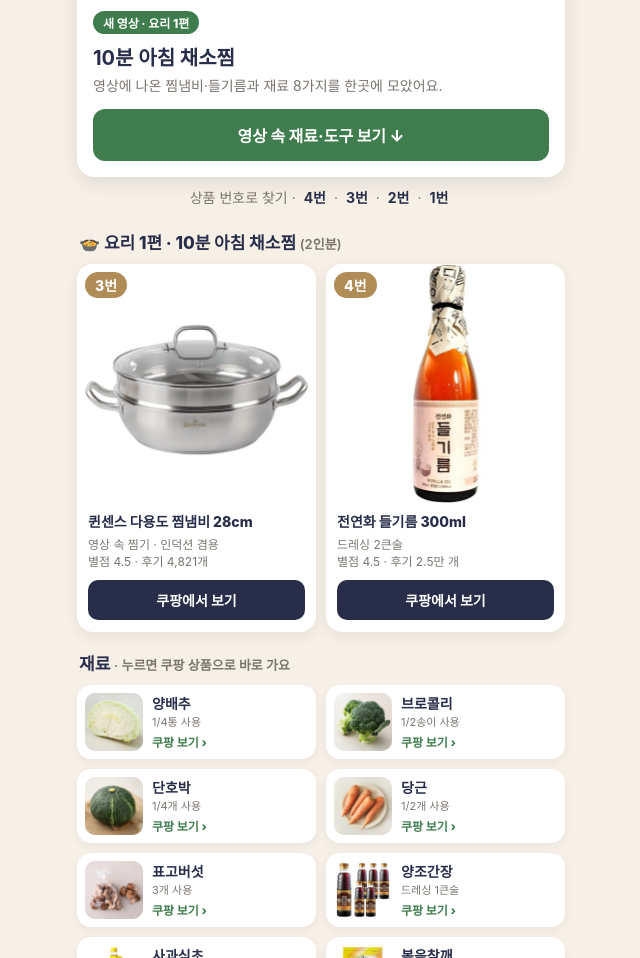
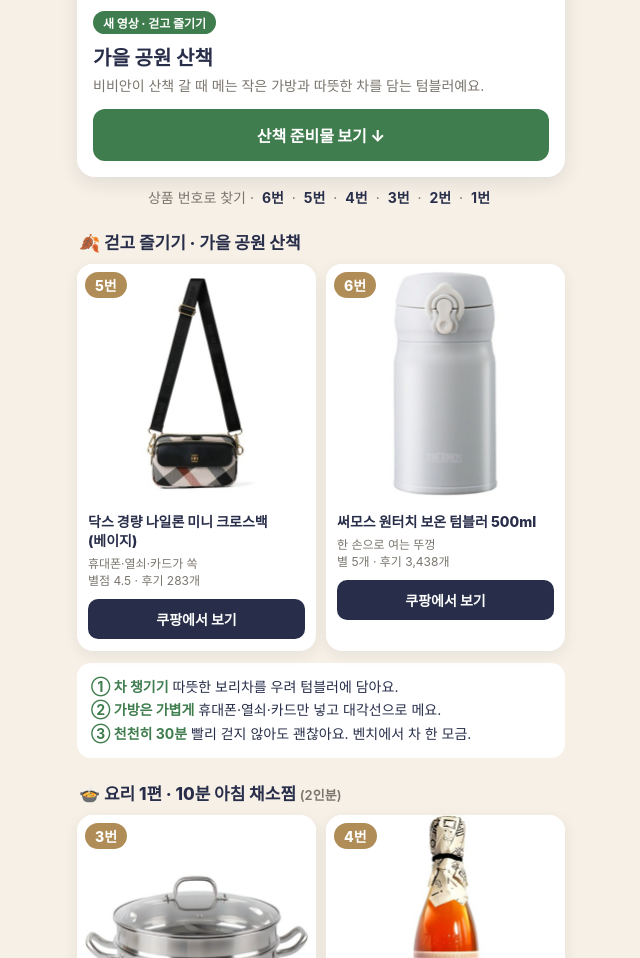
Before and after one commit to Jay7810/vivian-realprice, a plain HTML site: page index.html in a window 1280 px wide. Shown: the part 669-1627 px from the top of the page, without its empty margins (319-959 px from the left). Drawn offline with Linux system fonts and the light colour scheme.

Commit message:
걷고 즐기기 1편: 가을 공원 산책 (5번 닥스 크로스백, 6번 써모스 텀블러)
Co-Authored-By: Claude Opus 5.5 <noreply@anthropic.com>

```diff
--- a/index.html
+++ b/index.html
@@ -81,17 +81,46 @@
     <div class="ai">AI로 만든 가상인물 · 실제 사용 후기가 아닙니다</div>
   </header>
 
-  <a class="latest" href="#food1">
-    <img src="food01_cover.jpg" alt="10분 아침 채소찜">
+  <a class="latest" href="#life1">
+    <img src="life01_cover.jpg" alt="가을 공원 산책">
     <div class="b">
-      <span class="tag">새 영상 · 요리 1편</span>
-      <h2>10분 아침 채소찜</h2>
-      <p>영상에 나온 찜냄비·들기름과 재료 8가지를 한곳에 모았어요.</p>
-      <span class="go">영상 속 재료·도구 보기 ↓</span>
+      <span class="tag">새 영상 · 걷고 즐기기</span>
+      <h2>가을 공원 산책</h2>
+      <p>비비안이 산책 갈 때 메는 작은 가방과 따뜻한 차를 담는 텀블러예요.</p>
+      <span class="go">산책 준비물 보기 ↓</span>
     </div>
   </a>
 
-  <div class="jump">상품 번호로 찾기 · <a href="#n4">4번</a> · <a href="#n3">3번</a> · <a href="#n2">2번</a> · <a href="#n1">1번</a></div>
+  <div class="jump">상품 번호로 찾기 · <a href="#n6">6번</a> · <a href="#n5">5번</a> · <a href="#n4">4번</a> · <a href="#n3">3번</a> · <a href="#n2">2번</a> · <a href="#n1">1번</a></div>
+
+  <section class="food" id="life1">
+    <div class="sec-h">🍂 걷고 즐기기 · 가을 공원 산책</div>
+    <div class="tools">
+      <a class="tool" id="n5" href="https://link.coupang.com/a/itDr5iGbW8" rel="sponsored nofollow">
+        <div class="no">5번</div>
+        <img src="life_bag.jpg" alt="닥스 경량 나일론 미니 크로스백">
+        <div class="t">
+          <div class="nm">닥스 경량 나일론 미니 크로스백 (베이지)</div>
+          <div class="mt">휴대폰·열쇠·카드가 쏙<br>별점 4.5 · 후기 283개</div>
+          <span class="bt">쿠팡에서 보기</span>
+        </div>
+      </a>
+      <a class="tool" id="n6" href="https://link.coupang.com/a/itDr85it6y" rel="sponsored nofollow">
+        <div class="no">6번</div>
+        <img src="life_tumbler.jpg" alt="써모스 원터치 보온 텀블러">
+        <div class="t">
+          <div class="nm">써모스 원터치 보온 텀블러 500ml</div>
+          <div class="mt">한 손으로 여는 뚜껑<br>별 5개 · 후기 3,438개</div>
+          <span class="bt">쿠팡에서 보기</span>
+        </div>
+      </a>
+    </div>
+    <div class="recipe">
+      <b>① 차 챙기기</b> 따뜻한 보리차를 우려 텀블러에 담아요.<br>
+      <b>② 가방은 가볍게</b> 휴대폰·열쇠·카드만 넣고 대각선으로 메요.<br>
+      <b>③ 천천히 30분</b> 빨리 걷지 않아도 괜찮아요. 벤치에서 차 한 모금.
+    </div>
+  </section>
 
   <section class="food" id="food1">
     <div class="sec-h">🍲 요리 1편 · 10분 아침 채소찜 <small>(2인분)</small></div>
```
Also changed, not shown: life01_cover.jpg (added), life_bag.jpg (added), life_tumbler.jpg (added).
